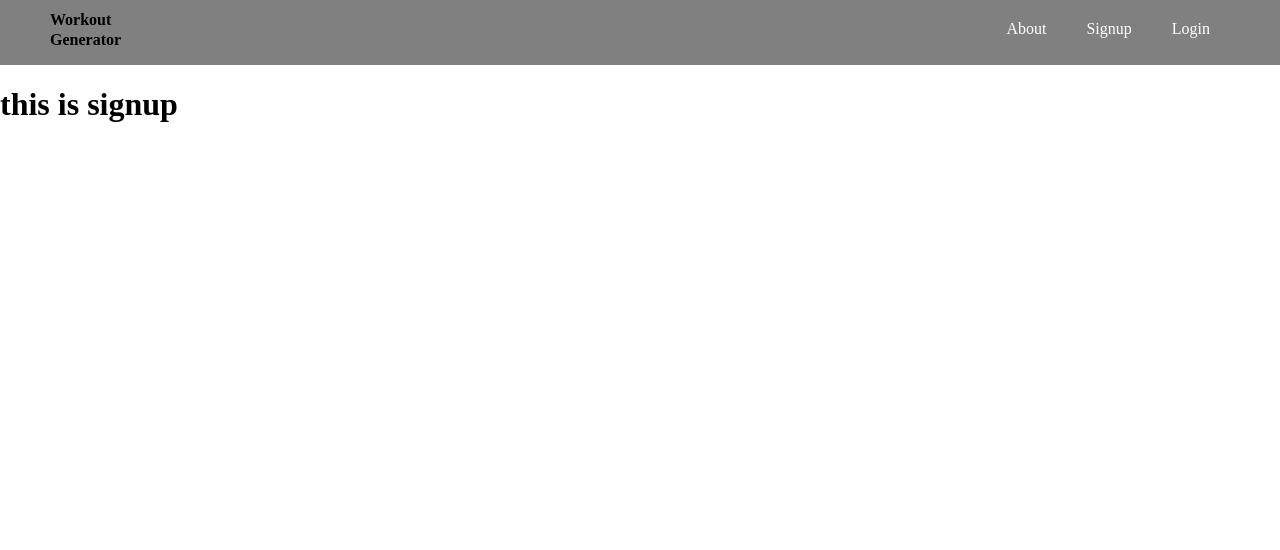
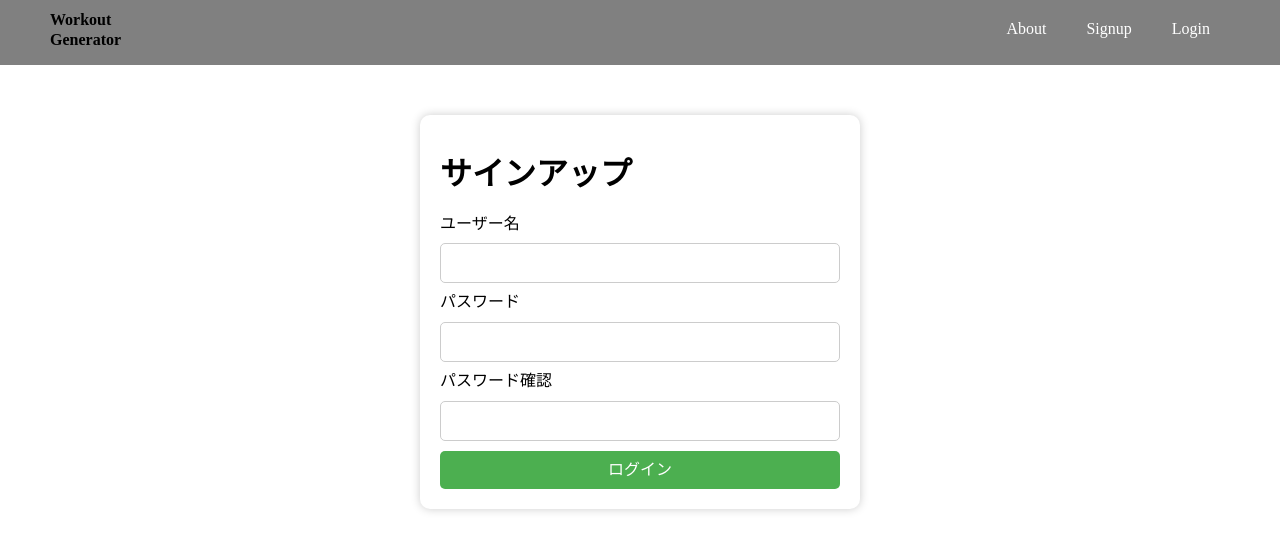
Before and after one commit to keisuke90/5-5-workout, a Vue app in the folder packages/frontend/: page /signup in a window 1280 px wide. Shown: the top 550 px of the page. Built offline with nearby package versions, Linux system fonts and the light colour scheme.

Commit message:
signupページ実装

```diff
--- a/packages/frontend/src/pages/SignupPage.vue
+++ b/packages/frontend/src/pages/SignupPage.vue
@@ -1,9 +1,46 @@
 <template>
-  <div>
-    <h1>this is signup</h1>
-  </div>
+  <form>
+    <h1>サインアップ</h1>
+    <label for="username">ユーザー名</label>
+    <input type="text" id="username" name="username" required />
+    <label for="password">パスワード</label>
+    <input type="password" id="password" name="password" required />
+    <label for="password">パスワード確認</label>
+    <input type="password" id="password" name="password" required />
+    <input type="submit" value="ログイン" />
+  </form>
 </template>
 
 <script setup></script>
 
-<style lang="scss" scoped></style>
+<style lang="scss" scoped>
+form {
+  background-color: #fff;
+  padding: 20px;
+  width: 400px;
+  margin: 50px auto;
+  border-radius: 10px;
+  box-shadow: 0 0 10px #ccc;
+}
+input[type="text"],
+input[type="password"] {
+  display: block;
+  margin: 10px 0;
+  padding: 10px;
+  border-radius: 5px;
+  border: 1px solid #ccc;
+  width: 100%;
+  font-size: 16px;
+  box-sizing: border-box;
+}
+input[type="submit"] {
+  background-color: #4caf50;
+  color: #fff;
+  padding: 10px;
+  border-radius: 5px;
+  border: none;
+  cursor: pointer;
+  width: 100%;
+  font-size: 16px;
+}
+</style>
```
